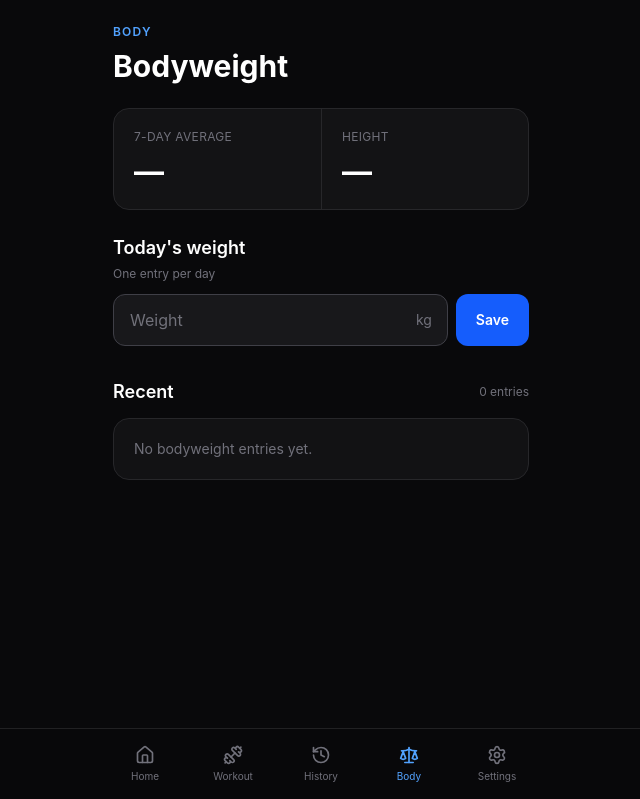
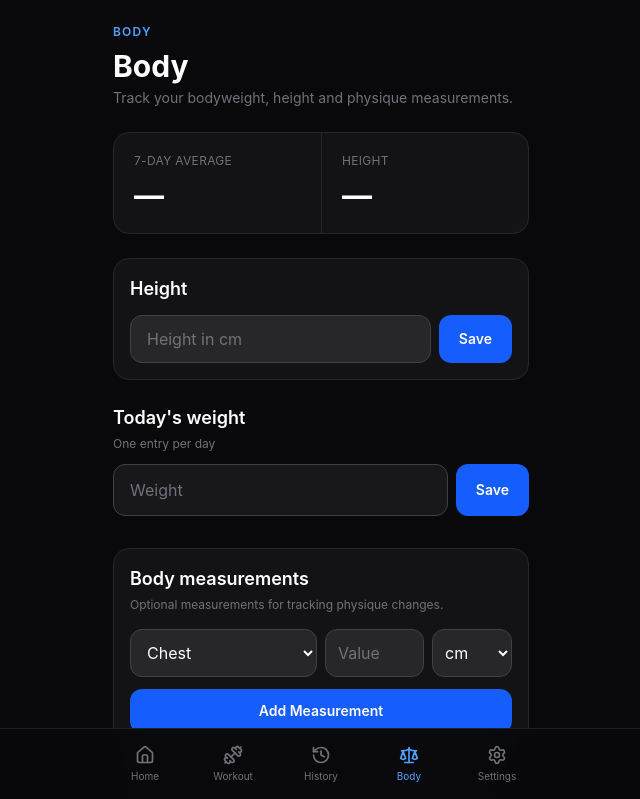
Before and after one commit to ankitsharma1310/workout-tracker, a React (Vite) app: page /bodyweight in a window 1280 px wide. Shown: the top 799 px of the page, without its empty margins (319-959 px from the left). Built offline with nearby package versions, Linux system fonts and the light colour scheme.

Commit message:
Expand Body section with height and measurements

```diff
--- a/src/pages/BodyweightPage.tsx
+++ b/src/pages/BodyweightPage.tsx
@@ -2,268 +2,123 @@ import { useMemo, useState } from "react";
 import { Trash2 } from "lucide-react";
 
 import Page from "../components/layout/Page";
-
 import { useBodyweightStore } from "../store/bodyweightStore";
 import { useSettingsStore } from "../store/settingsStore";
+import { getLocalDateKey, getRecentAverageBodyweight, kgToUnit } from "../utils/bodyweight";
+import { addBodyMeasurement, cmToUnit, deleteBodyMeasurement, getBodyProfile, saveHeight, unitToCm } from "../utils/body";
 
-import {
-  getLocalDateKey,
-  getRecentAverageBodyweight,
-  kgToUnit,
-} from "../utils/bodyweight";
+const commonMeasurements = ["Chest", "Biceps", "Forearms", "Waist", "Shoulders", "Thighs", "Calves", "Neck", "Hips"];
 
 export default function BodyweightPage() {
-  const {
-    entries,
-    save,
-    remove,
-  } = useBodyweightStore();
+  const { entries, save, remove } = useBodyweightStore();
+  const { settings } = useSettingsStore();
+  const [profile, setProfile] = useState(getBodyProfile());
+  const [weight, setWeight] = useState("");
+  const [height, setHeight] = useState(profile.heightCm > 0 ? String(profile.heightCm) : "");
+  const [measurementName, setMeasurementName] = useState("Chest");
+  const [measurementValue, setMeasurementValue] = useState("");
+  const [measurementUnit, setMeasurementUnit] = useState<"cm" | "in">("cm");
 
-  const { settings } =
-    useSettingsStore();
-
-  const today =
-    getLocalDateKey();
-
-  const todayEntry =
-    entries.find(
-      entry => entry.date === today,
-    );
-
-  const [weight, setWeight] =
-    useState(
-      todayEntry
-        ? String(
-            kgToUnit(
-              todayEntry.weightKg,
-              settings.weightUnit,
-            ).toFixed(1),
-          )
-        : "",
-    );
-
-  const averageKg =
-    useMemo(
-      () =>
-        getRecentAverageBodyweight(7),
-      [entries],
-    );
-
-  const average =
-    averageKg === null
-      ? null
-      : kgToUnit(
-          averageKg,
-          settings.weightUnit,
-        );
+  const today = getLocalDateKey();
+  const todayEntry = entries.find(entry => entry.date === today);
+  const averageKg = useMemo(() => getRecentAverageBodyweight(7), [entries]);
+  const average = averageKg === null ? null : kgToUnit(averageKg, settings.weightUnit);
 
   function saveToday() {
     const value = Number(weight);
-
-    if (
-      !Number.isFinite(value) ||
-      value <= 0
-    ) {
-      return;
+    if (!Number.isFinite(value) || value <= 0) return;
+    save(value, settings.weightUnit);
+    setWeight("");
   }
 
-    save(
-      value,
-      settings.weightUnit,
-    );
+  function saveHeightValue() {
+    const value = Number(height);
+    saveHeight(value);
+    setProfile(getBodyProfile());
+  }
+
+  function saveMeasurement() {
+    const value = Number(measurementValue);
+    if (!Number.isFinite(value) || value <= 0 || !measurementName.trim()) return;
+    addBodyMeasurement(measurementName, unitToCm(value, measurementUnit));
+    setProfile(getBodyProfile());
+    setMeasurementValue("");
+  }
+
+  function removeMeasurement(id: string) {
+    deleteBodyMeasurement(id);
+    setProfile(getBodyProfile());
   }
 
   return (
     <Page>
-      <div className="pt-2">
+      <div className="pt-2 pb-24">
+        <p className="text-xs font-semibold uppercase tracking-widest text-blue-400">Body</p>
+        <h1 className="mt-2 text-3xl font-bold">Body</h1>
+        <p className="mt-1 text-sm text-zinc-500">Track your bodyweight, height and physique measurements.</p>
 
-        <p className="text-xs font-semibold uppercase tracking-widest text-blue-400">
-          Body
-        </p>
-
-        <h1 className="mt-2 text-3xl font-bold">
-          Bodyweight
-        </h1>
-
-        {/* Main stats */}
         <div className="mt-6 grid grid-cols-2 overflow-hidden rounded-2xl border border-zinc-800 bg-zinc-900/70">
-
           <div className="p-5">
-            <div className="text-xs uppercase tracking-wide text-zinc-500">
-              7-day average
+            <div className="text-xs uppercase tracking-wide text-zinc-500">7-day average</div>
+            <div className="mt-2 text-3xl font-bold tabular-nums">{average !== null ? average.toFixed(1) : "—"}<span className="ml-1 text-sm font-medium text-zinc-500">{average !== null ? settings.weightUnit : ""}</span></div>
           </div>
-
-            <div className="mt-2 text-3xl font-bold tabular-nums">
-              {average !== null
-                ? average.toFixed(1)
-                : "—"}
-              <span className="ml-1 text-sm font-medium text-zinc-500">
-                {average !== null
-                  ? settings.weightUnit
-                  : ""}
-              </span>
+          <div className="border-l border-zinc-800 p-5">
+            <div className="text-xs uppercase tracking-wide text-zinc-500">Height</div>
+            <div className="mt-2 text-3xl font-bold">{profile.heightCm > 0 ? profile.heightCm : "—"}<span className="ml-1 text-sm font-medium text-zinc-500">{profile.heightCm > 0 ? "cm" : ""}</span></div>
           </div>
         </div>
 
-          <div className="border-l border-zinc-800 p-5">
-            <div className="text-xs uppercase tracking-wide text-zinc-500">
-              Height
+        <section className="mt-6 rounded-2xl border border-zinc-800 bg-zinc-900/70 p-4">
+          <h2 className="text-lg font-semibold">Height</h2>
+          <div className="mt-3 flex gap-2">
+            <input type="number" inputMode="decimal" value={height} placeholder="Height in cm" onFocus={e => e.currentTarget.select()} onChange={e => setHeight(e.target.value)} className="h-12 min-w-0 flex-1 rounded-xl border border-zinc-700 bg-zinc-800 px-4 outline-none focus:border-blue-500" />
+            <button type="button" onClick={saveHeightValue} className="h-12 rounded-xl bg-blue-600 px-5 text-sm font-semibold active:scale-[0.98]">Save</button>
           </div>
+        </section>
 
-            <div className="mt-2 text-3xl font-bold">
-              {settings.heightCm > 0
-                ? settings.heightCm
-                : "—"}
-              <span className="ml-1 text-sm font-medium text-zinc-500">
-                {settings.heightCm > 0
-                  ? "cm"
-                  : ""}
-              </span>
+        <section className="mt-6">
+          <div className="mb-3"><h2 className="text-lg font-semibold">Today's weight</h2><p className="mt-1 text-xs text-zinc-500">One entry per day</p></div>
+          <div className="flex gap-2">
+            <input type="number" inputMode="decimal" value={weight} placeholder="Weight" onFocus={e => e.currentTarget.select()} onChange={e => setWeight(e.target.value)} className="h-13 min-w-0 flex-1 rounded-xl border border-zinc-700 bg-zinc-900 px-4 text-lg font-semibold outline-none focus:border-blue-500" />
+            <button type="button" onClick={saveToday} className="h-13 shrink-0 rounded-xl bg-blue-600 px-5 text-sm font-semibold active:scale-[0.98]">Save</button>
+          </div>
+          {todayEntry && <p className="mt-2 text-xs text-zinc-500">Today's entry: {kgToUnit(todayEntry.weightKg, settings.weightUnit).toFixed(1)} {settings.weightUnit}</p>}
+        </section>
+
+        <section className="mt-8 rounded-2xl border border-zinc-800 bg-zinc-900/70 p-4">
+          <div className="mb-4"><h2 className="text-lg font-semibold">Body measurements</h2><p className="mt-1 text-xs text-zinc-500">Optional measurements for tracking physique changes.</p></div>
+          <div className="grid grid-cols-2 gap-2">
+            <select value={measurementName} onChange={e => setMeasurementName(e.target.value)} className="h-12 rounded-xl border border-zinc-700 bg-zinc-800 px-3 outline-none focus:border-blue-500">
+              {commonMeasurements.map(name => <option key={name}>{name}</option>)}
+            </select>
+            <div className="flex gap-2">
+              <input type="number" inputMode="decimal" value={measurementValue} placeholder="Value" onFocus={e => e.currentTarget.select()} onChange={e => setMeasurementValue(e.target.value)} className="h-12 min-w-0 flex-1 rounded-xl border border-zinc-700 bg-zinc-800 px-3 outline-none focus:border-blue-500" />
+              <select value={measurementUnit} onChange={e => setMeasurementUnit(e.target.value as "cm" | "in")} className="h-12 w-20 rounded-xl border border-zinc-700 bg-zinc-800 px-2 outline-none focus:border-blue-500"><option value="cm">cm</option><option value="in">in</option></select>
             </div>
           </div>
+          <button type="button" onClick={saveMeasurement} className="mt-3 h-11 w-full rounded-xl bg-blue-600 text-sm font-semibold active:scale-[0.98]">Add Measurement</button>
 
+          <div className="mt-5 divide-y divide-zinc-800">
+            {profile.measurements.length === 0 ? <p className="py-3 text-sm text-zinc-500">No measurements recorded yet.</p> : profile.measurements.slice(0, 20).map(item => (
+              <div key={item.id} className="flex items-center justify-between gap-3 py-3">
+                <div><div className="text-sm font-medium">{item.name}</div><div className="text-xs text-zinc-500">{new Date(item.recordedAt).toLocaleDateString()}</div></div>
+                <div className="flex items-center gap-3"><div className="text-sm font-semibold">{cmToUnit(item.valueCm, measurementUnit).toFixed(1)} {measurementUnit}</div><button type="button" onClick={() => removeMeasurement(item.id)} aria-label={`Delete ${item.name} measurement`} className="flex h-8 w-8 items-center justify-center rounded-lg text-zinc-600 active:bg-zinc-800 active:text-red-400"><Trash2 size={15} /></button></div>
               </div>
+            ))}
+          </div>
+        </section>
 
-        {/* Today's weight */}
-        <div className="mt-6">
-
-          <div className="mb-3">
-            <h2 className="text-lg font-semibold">
-              Today's weight
-            </h2>
-
-            <p className="mt-1 text-xs text-zinc-500">
-              One entry per day
-            </p>
+        <section className="mt-8">
+          <div className="mb-3 flex items-center justify-between"><h2 className="text-lg font-semibold">Recent weight</h2><span className="text-xs text-zinc-500">{entries.length} entries</span></div>
+          <div className="overflow-hidden rounded-2xl border border-zinc-800 bg-zinc-900/60">
+            {entries.length === 0 ? <div className="p-5 text-sm text-zinc-500">No bodyweight entries yet.</div> : entries.slice(0, 14).map(entry => {
+              const display = kgToUnit(entry.weightKg, settings.weightUnit);
+              const date = new Date(`${entry.date}T12:00:00`);
+              const label = entry.date === today ? "Today" : date.toLocaleDateString(undefined, { weekday: "short", month: "short", day: "numeric" });
+              return <div key={entry.date} className="flex items-center justify-between border-b border-zinc-800 px-4 py-3 last:border-b-0"><div className="text-sm font-medium">{label}</div><div className="flex items-center gap-4"><div className="text-sm font-semibold tabular-nums">{display.toFixed(1)} {settings.weightUnit}</div><button type="button" onClick={() => remove(entry.date)} aria-label={`Delete ${label} entry`} className="flex h-8 w-8 items-center justify-center rounded-lg text-zinc-600 active:bg-zinc-800 active:text-red-400"><Trash2 size={15} /></button></div></div>;
+            })}
           </div>
-
-          <div className="flex gap-2">
-
-            <div className="relative min-w-0 flex-1">
-
-              <input
-                type="number"
-                inputMode="decimal"
-                value={weight}
-                placeholder="Weight"
-                onFocus={e => {
-                  e.currentTarget.select();
-                }}
-                onChange={e =>
-                  setWeight(
-                    e.target.value,
-                  )
-                }
-                className="h-13 w-full rounded-xl border border-zinc-700 bg-zinc-900 px-4 pr-14 text-lg font-semibold outline-none focus:border-blue-500"
-              />
-
-              <span className="pointer-events-none absolute right-4 top-1/2 -translate-y-1/2 text-sm text-zinc-500">
-                {settings.weightUnit}
-              </span>
-
-            </div>
-
-            <button
-              type="button"
-              onClick={saveToday}
-              className="h-13 shrink-0 rounded-xl bg-blue-600 px-5 text-sm font-semibold active:scale-[0.98]"
-            >
-              Save
-            </button>
-
-          </div>
-
-        </div>
-
-        {/* Recent */}
-        <div className="mt-8">
-
-          <div className="mb-3 flex items-center justify-between">
-            <h2 className="text-lg font-semibold">
-              Recent
-            </h2>
-
-            <span className="text-xs text-zinc-500">
-              {entries.length} entries
-            </span>
-          </div>
-
-          <div className="overflow-hidden rounded-2xl border border-zinc-800 bg-zinc-900/60">
-
-            {entries.length === 0 ? (
-
-              <div className="p-5 text-sm text-zinc-500">
-                No bodyweight entries yet.
-              </div>
-
-            ) : (
-
-              entries
-                .slice(0, 14)
-                .map(entry => {
-
-                  const display =
-                    kgToUnit(
-                      entry.weightKg,
-                      settings.weightUnit,
-                    );
-
-                  const date =
-                    new Date(
-                      `${entry.date}T12:00:00`,
-                    );
-
-                  const label =
-                    entry.date === today
-                      ? "Today"
-                      : date.toLocaleDateString(
-                          undefined,
-                          {
-                            weekday: "short",
-                            month: "short",
-                            day: "numeric",
-                          },
-                        );
-
-                  return (
-                    <div
-                      key={entry.date}
-                      className="flex items-center justify-between border-b border-zinc-800 px-4 py-3 last:border-b-0"
-                    >
-                      <div className="text-sm font-medium">
-                        {label}
-                      </div>
-
-                      <div className="flex items-center gap-4">
-
-                        <div className="text-sm font-semibold tabular-nums">
-                          {display.toFixed(1)}
-                          {" "}
-                          {settings.weightUnit}
-                        </div>
-
-                        <button
-                          type="button"
-                          onClick={() =>
-                            remove(entry.date)
-                          }
-                          aria-label={`Delete ${label} entry`}
-                          className="flex h-8 w-8 items-center justify-center rounded-lg text-zinc-600 active:bg-zinc-800 active:text-red-400"
-                        >
-                          <Trash2 size={15} />
-                        </button>
-
-                      </div>
-                    </div>
-                  );
-                })
-
-            )}
-
-          </div>
-
-        </div>
-
+        </section>
       </div>
     </Page>
   );
```
Lines whose indentation alone changed are shown as unchanged.
